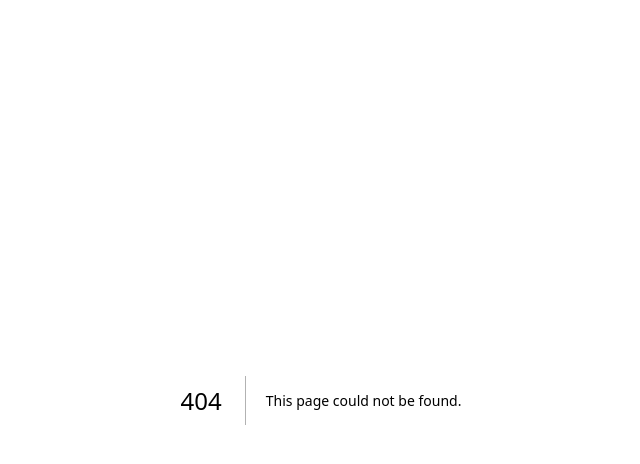
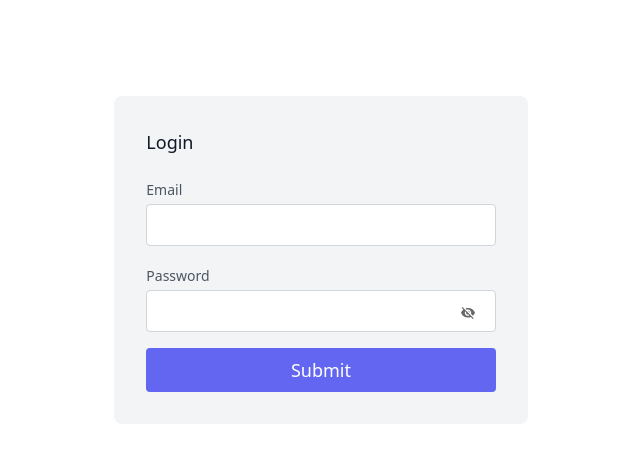
Before and after one commit to balaj-ali707/cars-data-web, a Next.js app: page /login in a window 1280 px wide. Before the commit this address had no page. Shown: the top 464 px of the page, without its empty margins (319-959 px from the left). Built offline with nearby package versions, Linux system fonts and the light colour scheme.

Commit message:
User login page added and login state management enabled

```diff
--- a/app/api/Users/route.js
+++ b/app/api/Users/route.js
@@ -57,6 +57,7 @@ export const PUT = async (req) => {
       const body = await req.json();
       const { email, password } = body;
 
+      console.log(body)
       if (!email || !password) {
         return NextResponse.json(
           { message: "Missing email or password" },
--- /dev/null
+++ b/app/login/page.js
@@ -0,0 +1,92 @@
+"use client";
+import { useRouter } from "next/navigation";
+import React, { useState } from "react";
+import { IoMdEyeOff, IoMdEye } from "react-icons/io";
+
+const Page = () => {
+  const [email, setEmail] = useState("");
+  const [password, setPassword] = useState("");
+  const [showPassword, setShowPassword] = useState(false);
+
+  const handleShowPassword = () => {
+    setShowPassword(!showPassword);
+  };
+
+  const router = useRouter()
+
+  const handleSubmit = async (e) => {
+    e.preventDefault()
+    try {
+      const data = {
+        email,
+        password,
+      };
+      const res = await fetch("/api/Users", {
+        method: "PUT",
+        headers: {
+          "Content-Type": "application/json",
+        },
+        body: JSON.stringify(data),
+      });
+
+      const response = await res.json()
+      if(res.ok) {
+        localStorage.setItem("userDetails", response.user)
+        router.push("/")
+      } else {
+        throw new Error(response.message)
+      }
+    } catch (error) {
+      alert(error);
+    }
+  };
+  return (
+    <div className="container px-5 py-24 mx-auto flex flex-wrap items-center justify-center">
+      <form onSubmit={handleSubmit} className="lg:w-2/6 md:w-1/2 bg-gray-100 rounded-lg p-8 flex flex-col w-full mt-10 md:mt-0">
+        <h2 className="text-gray-900 text-lg font-medium title-font mb-5">
+          Login
+        </h2>
+        <div className="relative mb-4">
+          <label
+            htmlFor="full-name"
+            className="leading-7 text-sm text-gray-600"
+          >
+            Email
+          </label>
+          <input
+            type="text"
+            id="full-name"
+            name="full-name"
+            value={email}
+            onChange={({target}) => setEmail(target.value)}
+            className="w-full bg-white rounded border border-gray-300 focus:border-indigo-500 focus:ring-2 focus:ring-indigo-200 text-base outline-none text-gray-700 py-1 px-3 leading-8 transition-colors duration-200 ease-in-out"
+          />
+        </div>
+        <div className="relative mb-4">
+          <label htmlFor="password" className="leading-7 text-sm text-gray-600">
+            Password
+          </label>
+          <input
+            type={showPassword ? "text" : "password"}
+            id="password"
+            name="password"
+            value={password}
+            onChange={({target}) => setPassword(target.value)}
+            className="w-full bg-white rounded border border-gray-300 focus:border-indigo-500 focus:ring-2 focus:ring-indigo-200 text-base outline-none text-gray-700 py-1 px-3 leading-8 transition-colors duration-200 ease-in-out"
+          />
+          <span
+            onClick={handleShowPassword}
+            className="absolute inset-y-10 right-0 mt-[3px] px-5 text-[#676767] font-semibold focus:outline-none cursor-pointer z-20"
+          >
+            {!showPassword ? <IoMdEyeOff /> : <IoMdEye />}
+          </span>
+        </div>
+        <button className="text-white bg-indigo-500 border-0 py-2 px-8 focus:outline-none hover:bg-indigo-600 rounded text-lg">
+          Submit
+        </button>
+      </form>
+    </div>
+  );
+};
+
+export default Page;
--- a/app/page.js
+++ b/app/page.js
@@ -73,7 +73,33 @@ export default function Home() {
     return `${date.getFullYear()}-${date.getMonth() + 1}-${date.getDate()}`;
   }
 
+  const [isLoggedIn, setIsLoggedIn] = useState(false);
+  useEffect(() => {
+    const userDetails = localStorage.getItem("userDetails");
+    if (userDetails) {
+      setIsLoggedIn(true);
+    }
+  }, []);
+
   return (
+    <>
+      <div className="absolute top-5 right-0">
+        {isLoggedIn ? (
+          <button
+            type="button"
+            className="border-2 border-blue-500 text-blue-700 hover:bg-blue-500 hover:text-white bg-transparent text-xl px-7 py-2 mx-5 rounded-lg"
+          >
+            {JSON.parse(localStorage.getItem("userDetails")).name}
+          </button>
+        ) : (
+          <button
+            type="button"
+            className="border-2 border-blue-500 text-blue-700 hover:bg-blue-500 hover:text-white bg-transparent text-xl px-7 py-2 mx-5 rounded-lg"
+          >
+            Login
+          </button>
+        )}
+      </div>
       <div className="container h-screen bg-white mx-auto my-20">
         <h1 className="text-4xl text-center font-bold">Cars App</h1>
 
@@ -144,5 +170,6 @@ export default function Home() {
           )}
         </div>
       </div>
+    </>
   );
 }
--- a/package.json
+++ b/package.json
@@ -13,7 +13,8 @@
     "mysql2": "^3.11.4",
     "next": "15.0.3",
     "react": "19.0.0-rc-66855b96-20241106",
-    "react-dom": "19.0.0-rc-66855b96-20241106"
+    "react-dom": "19.0.0-rc-66855b96-20241106",
+    "react-icons": "^5.3.0"
   },
   "devDependencies": {
     "eslint": "^8",
```
Also changed, not shown: 1 other file (tests, documents, lock files or other folders). Lines whose indentation alone changed are shown as unchanged.
